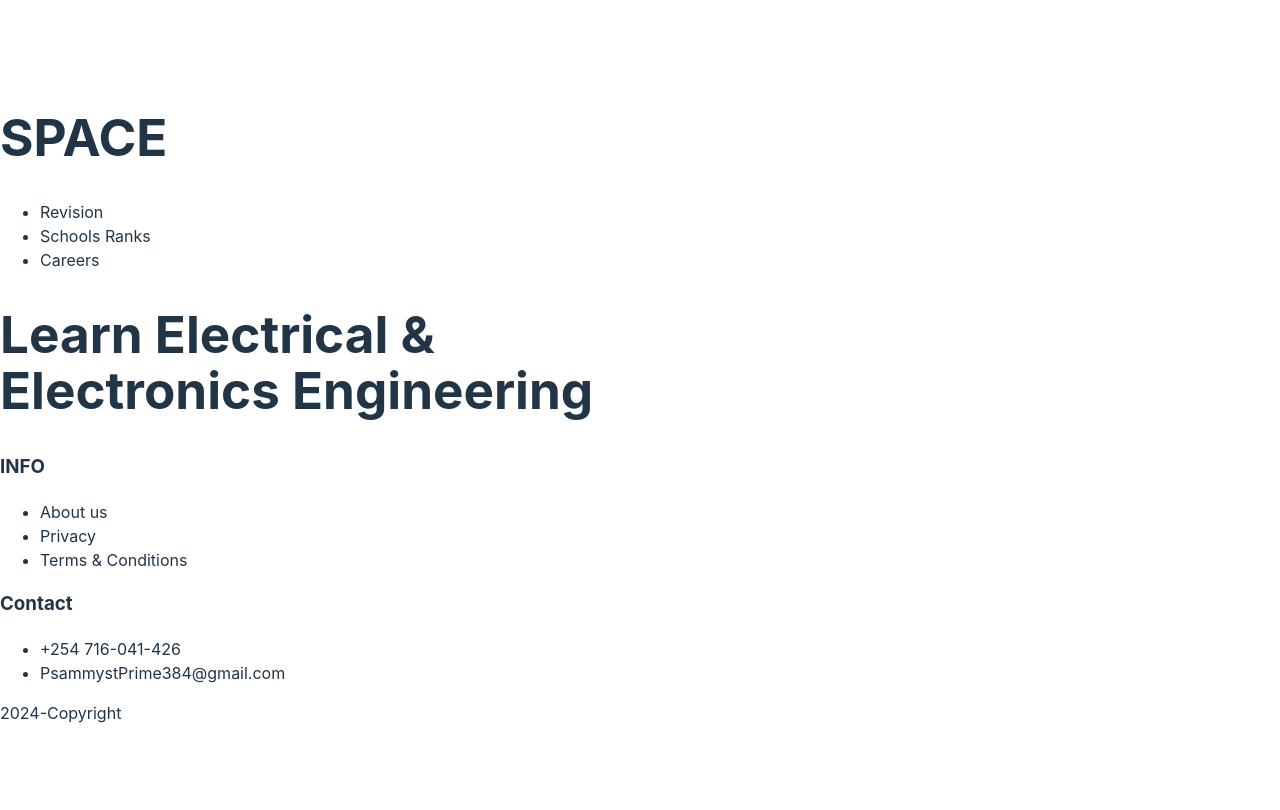
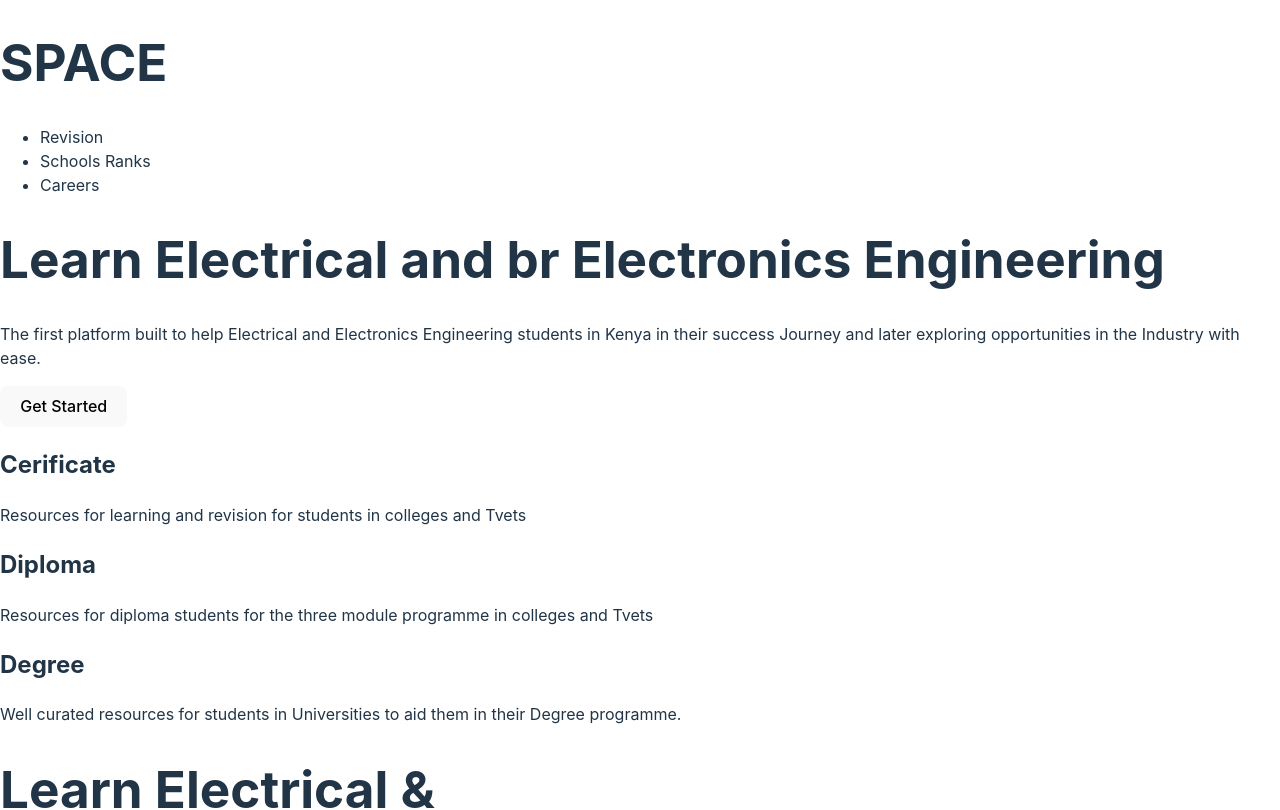
Before and after one commit to PsammystPrime/Electrical-Engineering-Course-App, a React (Vite) app in the folder learn/: page / in a window 1280 px wide. Shown: the top 810 px of the page. Built offline with nearby package versions, Linux system fonts and the light colour scheme.

Commit message:
create main section

```diff
--- a/learn/src/App.jsx
+++ b/learn/src/App.jsx
@@ -10,7 +10,44 @@ export function Nav() {
     </div>
   );
 }
-export function Main() {}
+export function Main() {
+  return (
+    <main>
+      <div>
+        <h1>Learn Electrical and br Electronics Engineering</h1>
+        <p>
+          The first platform built to help Electrical and Electronics
+          Engineering students in Kenya in their success Journey and later
+          exploring opportunities in the Industry with ease.
+        </p>
+        <button className="getStarted">Get Started</button>
+      </div>
+      <div>
+        <div className="card">
+          <h2>Cerificate</h2>
+          <p>
+            Resources for learning and revision for students in colleges and
+            Tvets
+          </p>
+        </div>
+        <div className="card">
+          <h2>Diploma</h2>
+          <p>
+            Resources for diploma students for the three module programme in
+            colleges and Tvets
+          </p>
+        </div>
+        <div className="card">
+          <h2>Degree</h2>
+          <p>
+            Well curated resources for students in Universities to aid them in
+            their Degree programme.
+          </p>
+        </div>
+      </div>
+    </main>
+  );
+}
 export function Footer() {
   return (
     <footer>
```
